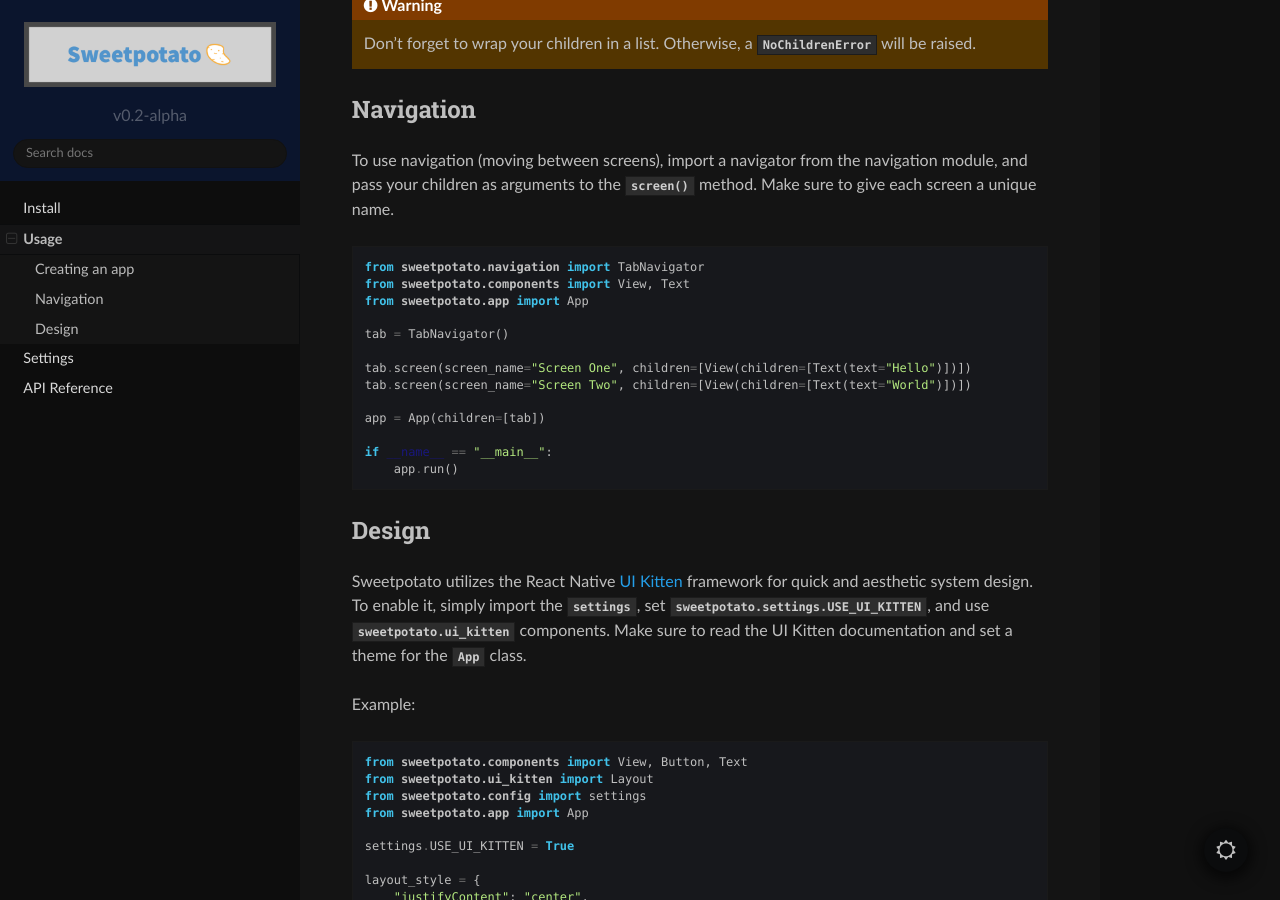
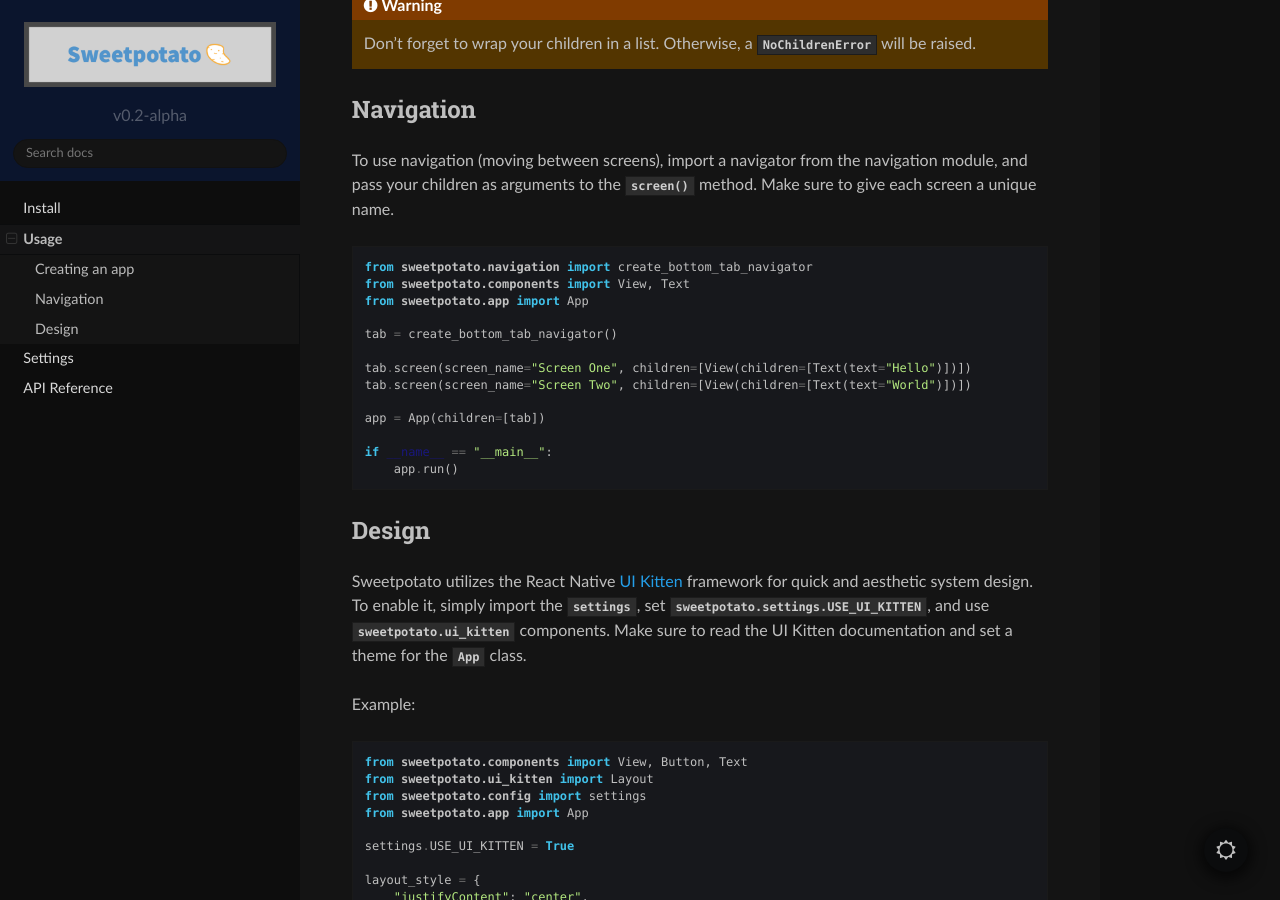
Before and after one commit to greysonlalonde/sweetpotato, a Sphinx documentation site: the page built from docs/source/usage.rst, in a window 1280 px wide and 900 px high, scrolled down 755 px. Built offline with Sphinx 7.4.7 and the Read the Docs theme 2.0.0, drawn with Linux system fonts in a browser that asks for light colours.

Commit message:
import change + workflow
- changed nav import in docs and readme
- added src-layout to fix .github/worflows issue

```diff
--- a/docs/source/usage.rst
+++ b/docs/source/usage.rst
@@ -43,11 +43,11 @@ your children as arguments to the :meth:`~sweetpotato.navigation.BaseNavigator.s
 
 .. code-block:: python
 
-    from sweetpotato.navigation import TabNavigator
+    from sweetpotato.navigation import create_bottom_tab_navigator
     from sweetpotato.components import View, Text
     from sweetpotato.app import App
 
-    tab = TabNavigator()
+    tab = create_bottom_tab_navigator()
 
     tab.screen(screen_name="Screen One", children=[View(children=[Text(text="Hello")])])
     tab.screen(screen_name="Screen Two", children=[View(children=[Text(text="World")])])
```
Also changed, not shown: README.md (+2 -2 lines).
